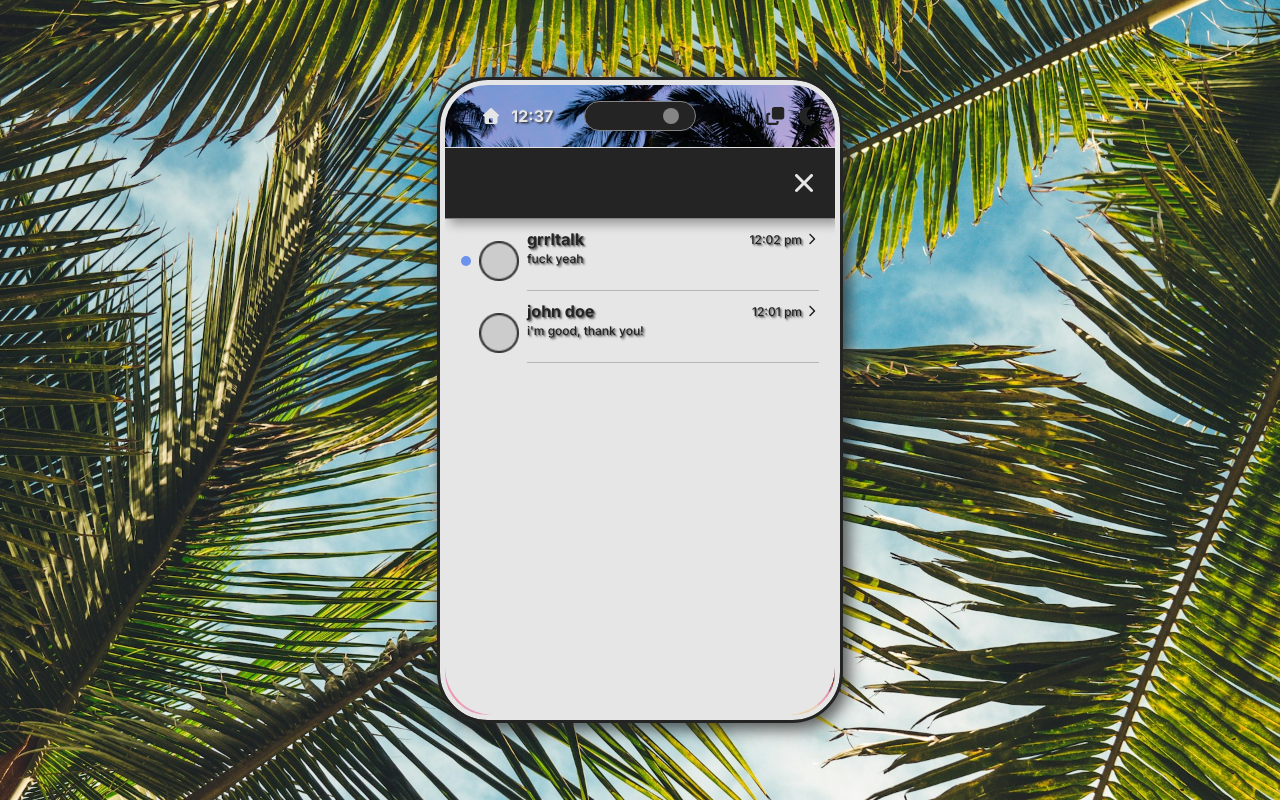
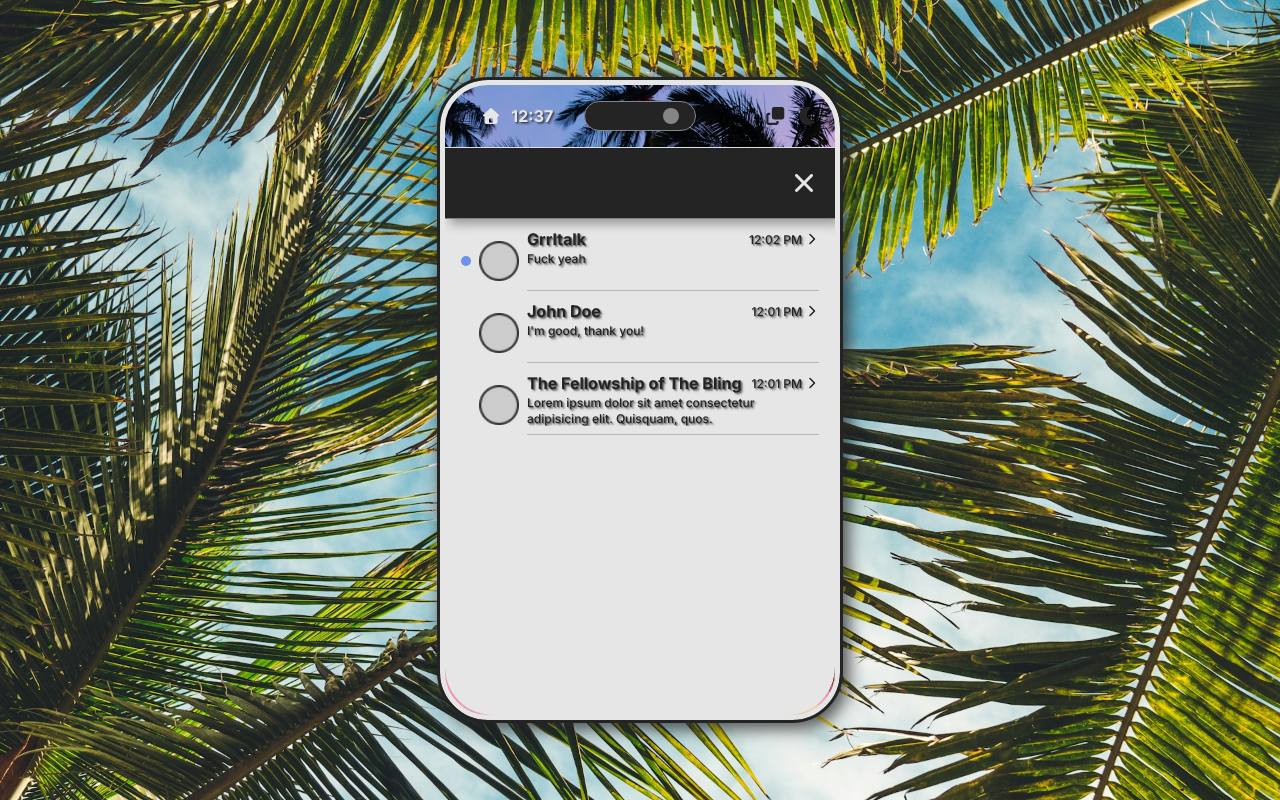
Before and after one commit to sara-p-/my-phone, a Next.js app: page /messages in a window 1280 px wide. Built offline with nearby package versions, Linux system fonts and the light colour scheme.

Commit message:
Data - MessageData: Add more messages

```diff
--- a/public/data/messageData.json
+++ b/public/data/messageData.json
@@ -55,6 +55,30 @@
           "timestamp": "12:01 PM"
         }
       ]
+    },
+    {
+      "id": 3,
+      "group": true,
+      "messageName": "The Fellowship of The Bling",
+      "messageImage": "/temp-images/profile-image.png",
+      "messageThread": [
+        {
+          "id": 1,
+          "self": false,
+          "username": "user1",
+          "profileImage": "/temp-images/profile-image.png",
+          "message": "Hello, how are you?",
+          "timestamp": "12:00 PM"
+        },
+        {
+          "id": 2,
+          "self": true,
+          "username": "user2",
+          "profileImage": "/temp-images/profile-image.png",
+          "message": "Lorem ipsum dolor sit amet consectetur adipisicing elit. Quisquam, quos.",
+          "timestamp": "12:01 PM"
+        }
+      ]
     }
   ]
 }
--- a/src/app/globals.css
+++ b/src/app/globals.css
@@ -86,7 +86,6 @@ body {
   box-sizing: border-box;
   padding: 0;
   margin: 0;
-  text-transform: lowercase;
 }
 
 a {
```
